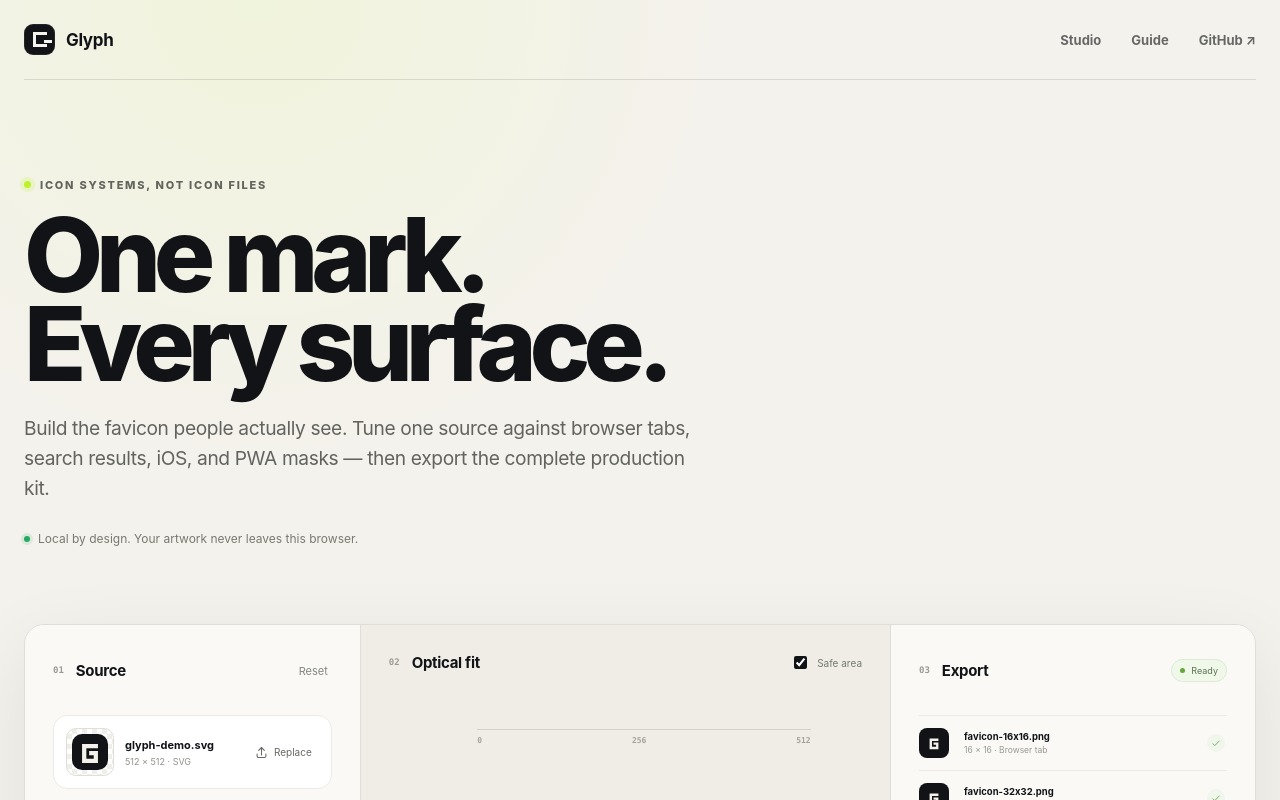
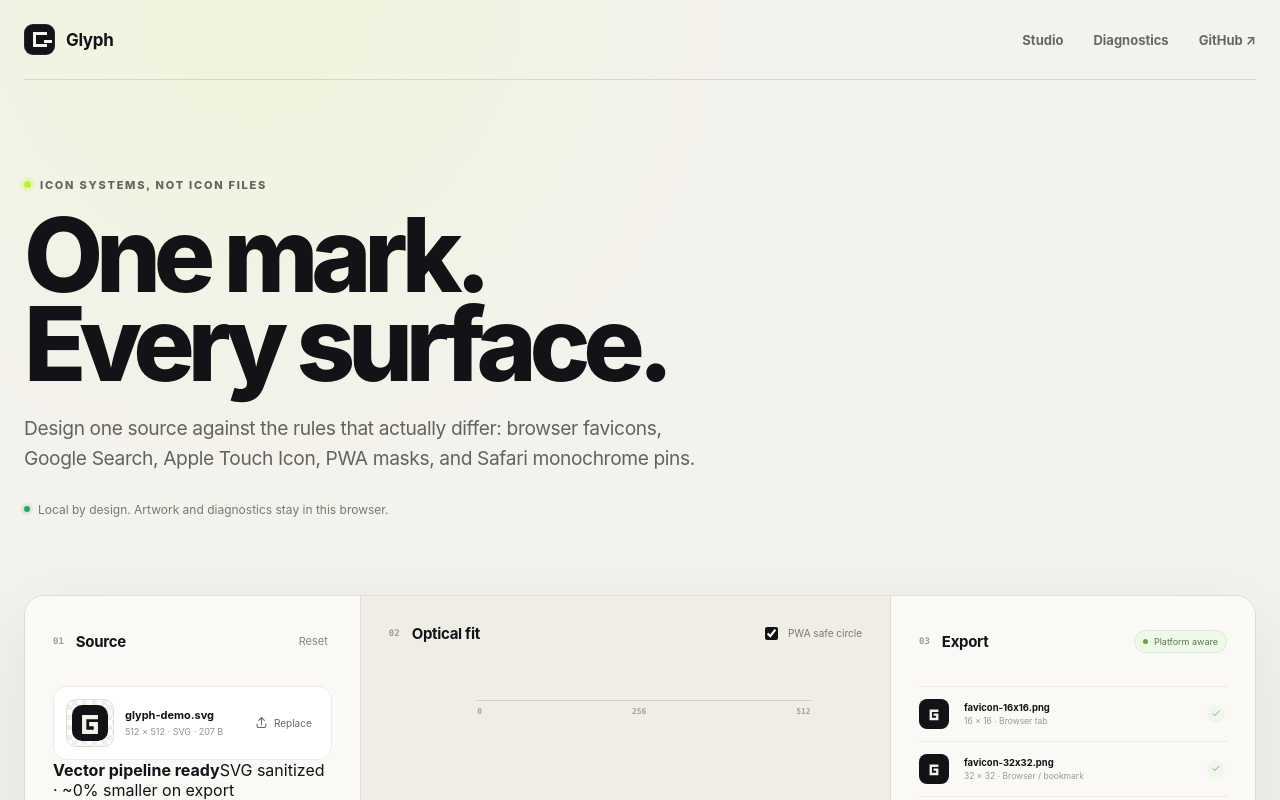
Before and after one commit to akiralazycat/glyph, a Next.js app: page / in a window 1280 px wide. Shown: the top 800 px of the page. Built offline with nearby package versions, Linux system fonts and the light colour scheme.

Commit message:
Switch Glyph to platform-aware studio

```diff
--- a/app/page.tsx
+++ b/app/page.tsx
@@ -1,5 +1,5 @@
-import { GlyphStudio } from "@/components/glyph-studio";
+import { GlyphStudioV2 } from "@/components/glyph-studio-v2";
 
 export default function Home() {
-  return <GlyphStudio />;
+  return <GlyphStudioV2 />;
 }
```
